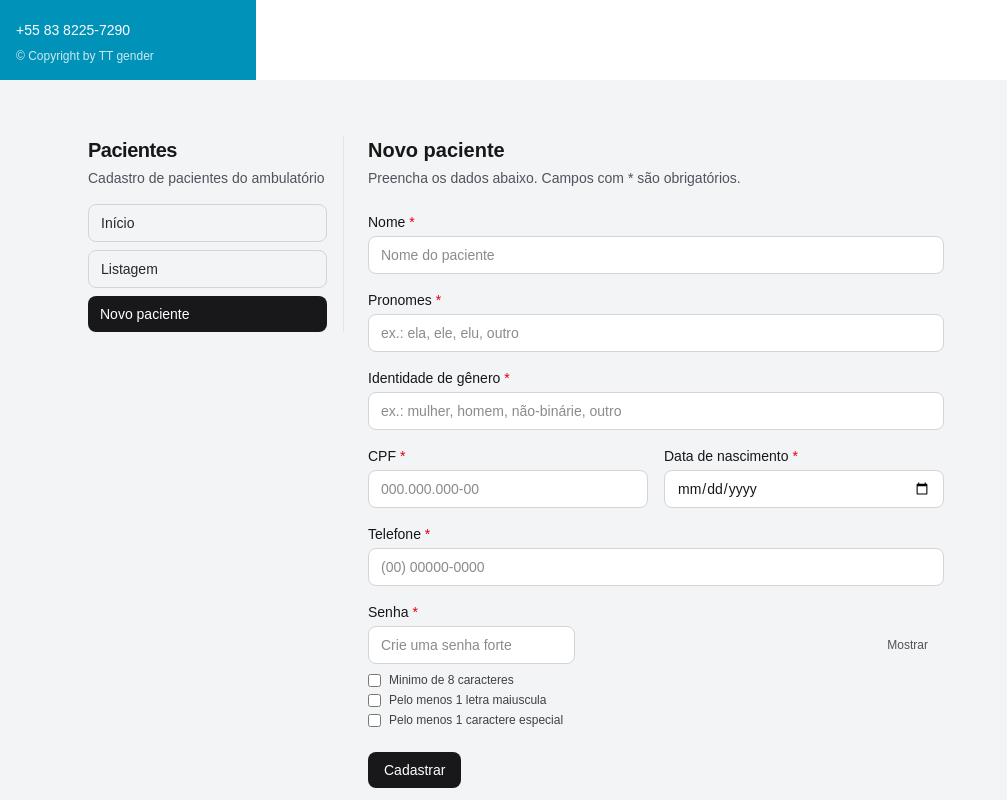
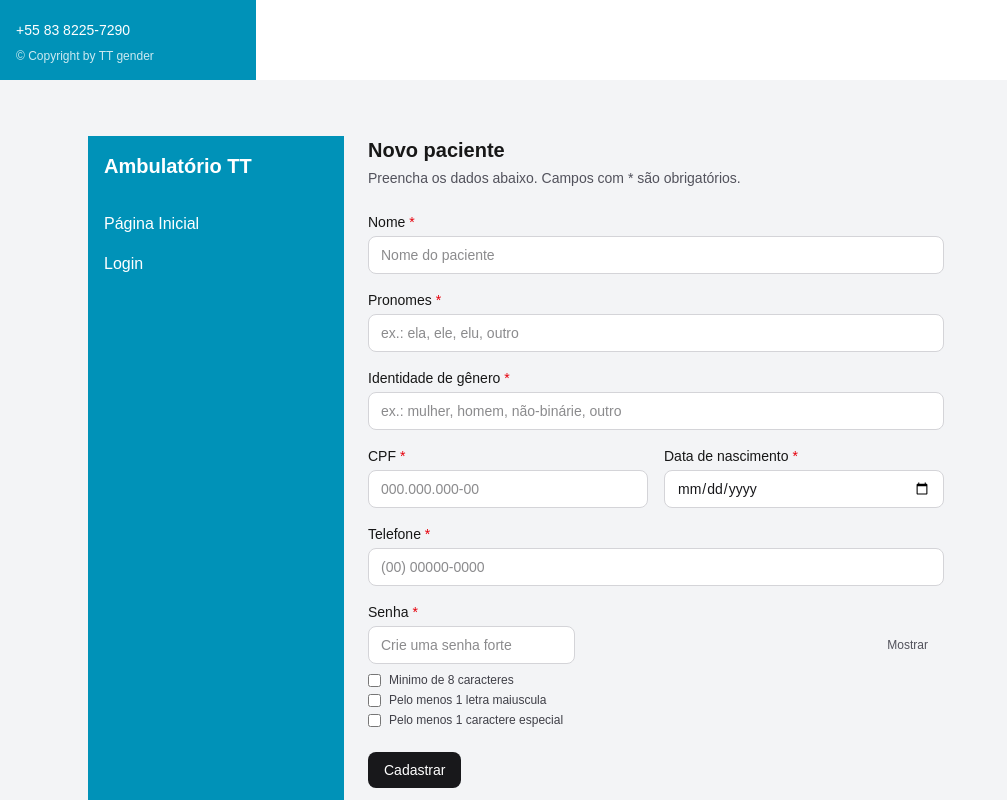
Before and after one commit to Victo367/ambulat-riott, a Next.js app: page /pacientes/novo in a window 1280 px wide. Shown: the part 720-1520 px from the top of the page, without its empty margins (0-1007 px from the left). Built offline with nearby package versions, Linux system fonts and the light colour scheme.

Commit message:
remoção sidenav

```diff
--- a/src/app/pacientes/layout.tsx
+++ b/src/app/pacientes/layout.tsx
@@ -1,5 +1,5 @@
 import type { ReactNode } from "react";
-import { Sidenav } from "@/components/Sidenav";
+import Sidebar from "@/components/sidebar";
 
 /** Evita pré-render no build e acessa o MongoDB só em tempo de requisição. */
 export const dynamic = "force-dynamic";
@@ -7,7 +7,7 @@ export const dynamic = "force-dynamic";
 export default function PacientesLayout({ children }: { children: ReactNode }) {
   return (
     <div className="mx-auto flex w-full max-w-6xl flex-1 flex-col gap-6 px-4 py-8 sm:px-6 md:flex-row md:items-start">
-      <Sidenav />
+      <Sidebar />
       <main className="min-w-0 flex-1">{children}</main>
     </div>
   );
--- a/src/components/Sidenav.tsx
+++ /dev/null
@@ -1,32 +0,0 @@
-import Link from "next/link";
-
-export function Sidenav() {
-  return (
-    <aside className="w-full shrink-0 border-b border-zinc-200 pb-4 dark:border-zinc-800 md:w-64 md:border-b-0 md:border-r md:pb-0 md:pr-4">
-      <h1 className="text-xl font-semibold tracking-tight">Pacientes</h1>
-      <p className="mt-1 text-sm text-zinc-600 dark:text-zinc-400">
-        Cadastro de pacientes do ambulatório
-      </p>
-      <nav className="mt-4 flex flex-wrap gap-2 text-sm md:flex-col">
-        <Link
-          href="/"
-          className="rounded-lg border border-zinc-300 px-3 py-2 font-medium text-zinc-800 transition hover:bg-zinc-100 dark:border-zinc-600 dark:text-zinc-200 dark:hover:bg-zinc-800"
-        >
-          Início
-        </Link>
-        <Link
-          href="/pacientes"
-          className="rounded-lg border border-zinc-300 px-3 py-2 font-medium text-zinc-800 transition hover:bg-zinc-100 dark:border-zinc-600 dark:text-zinc-200 dark:hover:bg-zinc-800"
-        >
-          Listagem
-        </Link>
-        <Link
-          href="/pacientes/novo"
-          className="rounded-lg bg-zinc-900 px-3 py-2 font-medium text-white transition hover:bg-zinc-800 dark:bg-zinc-100 dark:text-zinc-900 dark:hover:bg-white"
-        >
-          Novo paciente
-        </Link>
-      </nav>
-    </aside>
-  );
-}
```
